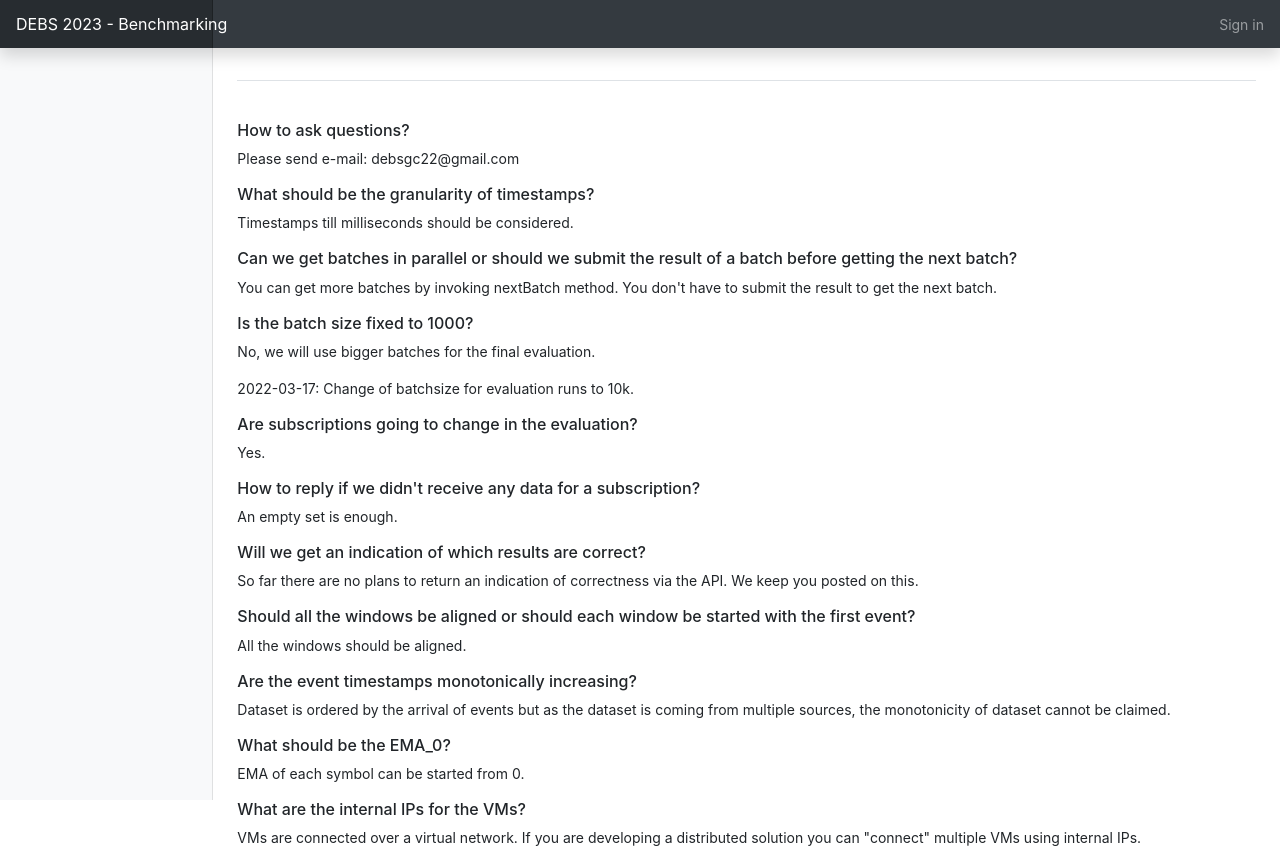
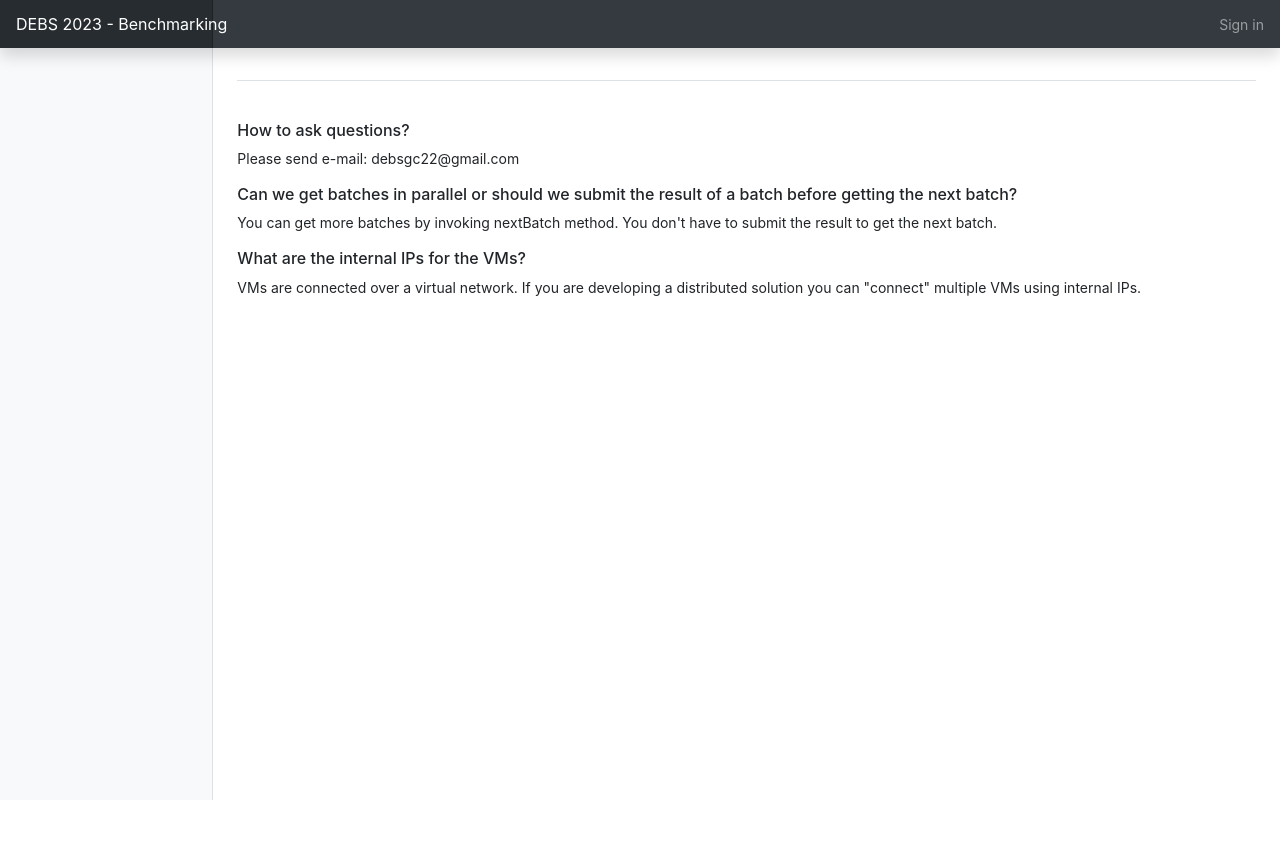
Before and after one commit to jawadtahir/bandency, a Python web app: template web/frontend/templates/faq.html in a window 1280 px wide. After the commit the page ends 800 px from the top, so only its background shows below. Run offline with Jinja, Linux system fonts and the light colour scheme; the template is opened without the code that fills it, so the values that code supplies are empty; some libraries are stand-ins or nearby versions.

Commit message:
removed old things

```diff
--- a/web/frontend/templates/faq.html
+++ b/web/frontend/templates/faq.html
@@ -5,49 +5,12 @@
     <p>Please send e-mail: debsgc22@gmail.com</p>
     <p></p>
 
-    <h6>What should be the granularity of timestamps?</h6>
-    <p>Timestamps till milliseconds should be considered.</p>
-    <p></p>
-
     <h6>Can we get batches in parallel or should we submit the result of a batch before getting the next batch?</h6>
     <p>You can get more batches by invoking nextBatch method. You don't have to submit the result to get the next batch. </p>
-    <p></p>
-
-    <h6>Is the batch size fixed to 1000?</h6>
-    <p>No, we will use bigger batches for the final evaluation.</p>
-    <p>2022-03-17: Change of batchsize for evaluation runs to 10k.</9>
-    <p></p>
-
-    <h6>Are subscriptions going to change in the evaluation?</h6>
-    <p>Yes.</p>
-    <p></p>
-
-    <h6>How to reply if we didn't receive any data for a subscription?</h6>
-    <p>An empty set is enough.</p>
-    <p></p>
-
-    <h6>Will we get an indication of which results are correct?</h6>
-    <p>So far there are no plans to return an indication of correctness via the API. We keep you posted on this.</p>
-    <p></p>
-
-    <h6>Should all the windows be aligned or should each window be started with the first event?</h6>
-    <p>All the windows should be aligned.</p>
-    <p></p>
-
-    <h6>Are the event timestamps monotonically increasing?</h6>
-    <p>Dataset is ordered by the arrival of events but as the dataset is coming
-        from multiple sources, the monotonicity of dataset cannot be claimed.
-    </p>
-    <p></p>
-
-    <h6>What should be the EMA_0?</h6>
-    <p>EMA of each symbol can be started from 0.
-    </p>
     <p></p>
 
     <h6>What are the internal IPs for the VMs?</h6>
     <p>VMs are connected over a virtual network. If you are developing a distributed solution you can "connect" multiple VMs using internal IPs.</p>
     <p></p>
 
-
 {% endblock %}
```
